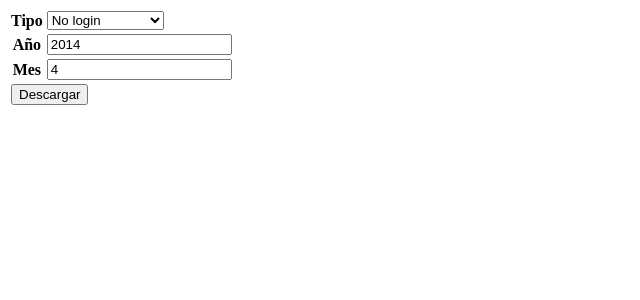
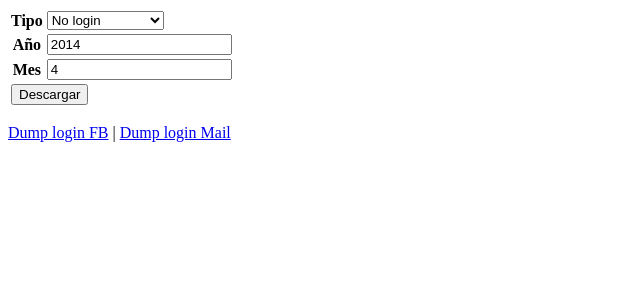
Before and after one commit to fortega/FB-Login, a PHP site: page /fb-login/reportTracker.php in a window 1280 px wide. Shown: the top 300 px of the page, without its empty margins (0-640 px from the left). Run offline with PHP 8.4, Linux system fonts and the light colour scheme.

Commit message:
mejorado reportes

```diff
--- a/fb-login/reportTracker.php
+++ b/fb-login/reportTracker.php
@@ -1,5 +1,38 @@
-<?php include_once 'Constants.php'
-		;
+<?php include_once 'Constants.php';
+
+function ShowFile($sql,$filename)
+{
+	header('Content-Type: text/csv');
+	header("Content-disposition: attachment; filename=\"".$filename."\"");
+
+	$link = new mysqli(SERVER, USER, PASS, DB);
+	$query = $link->query($sql);
+	$first = true;
+	while($row = $query->fetch_assoc()){
+		if($first){
+			$first  = false;
+			$keys = array_keys($row);
+			echo implode(";",$keys); echo "\n";
+		}
+		echo "\""; echo implode("\";\"",$row); echo "\"\n";
+	}
+	$link->close();
+
+	exit();
+}
+
+if(isset($_GET["fb_dump"])){
+	$sql = "SELECT * FROM facebook_login";
+	$filename = "fb_dump.csv";
+
+	ShowFile($sql,$filename);
+}else if(isset($_GET["mail_dump"])){
+	$sql = "SELECT * FROM email_login";
+	$filename = "mail_dump.csv";
+
+	ShowFile($sql,$filename);
+}
+
 $data = $_POST;
 if(isset($data["tipo"]) && isset($data["mes"]) && isset($data["ano"])){
 	$table = null;
@@ -23,29 +56,12 @@
 			echo "ERROR";
 	}
 
-		if(!is_null($table)){
-
-			header('Content-Type: text/csv');
-			header("Content-disposition: attachment; filename=\"".$table."-".$data["ano"].$data["mes"].".csv\"");
-
 	$sql = "SELECT * FROM ".$table." WHERE ".
 				"month(gmt) = ".addslashes($data["mes"])." AND ".
 				"year(gmt) = ".addslashes($data["ano"]);
-			$link = new mysqli(SERVER, USER, PASS, DB);
-			$query = $link->query($sql);
-			$first = true;
-			while($row = $query->fetch_assoc()){
-				if($first){
-					$first  = false;
-					$keys = array_keys($row);
-					echo implode(",",$keys); echo "\n";
-				}
-				echo "\""; echo implode("\",\"",$row); echo "\"\n";
-			}
-			$link->close();
-		}
+	$filename = $table."-".$data["ano"].$data["mes"].".csv";
 
-		exit();
+	ShowFile($sql,$filename);
 }
 ?><html>
 	<head>
@@ -86,5 +102,6 @@
 				</tr>
 			</table>
 		</form>
+		<a href="?fb_dump">Dump login FB</a> | <a href="?mail_dump">Dump login Mail</a>
 	</body>
 </html>
```
Lines whose indentation alone changed are shown as unchanged.
